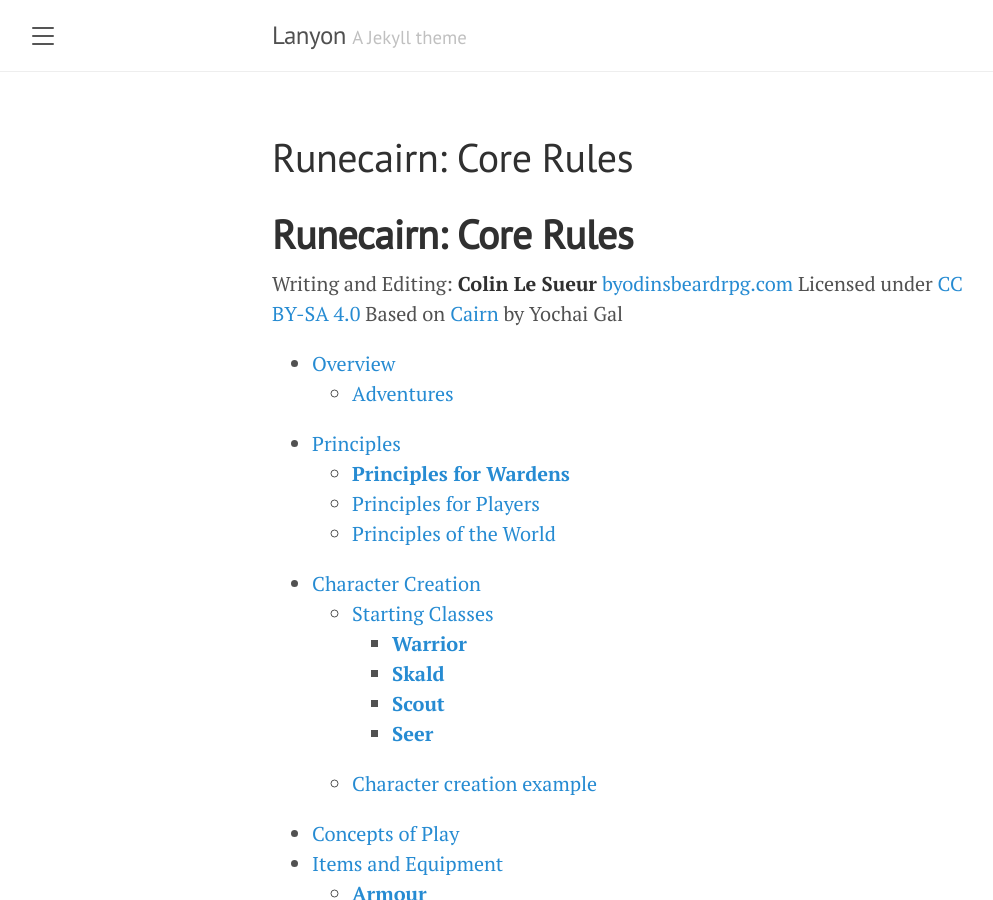
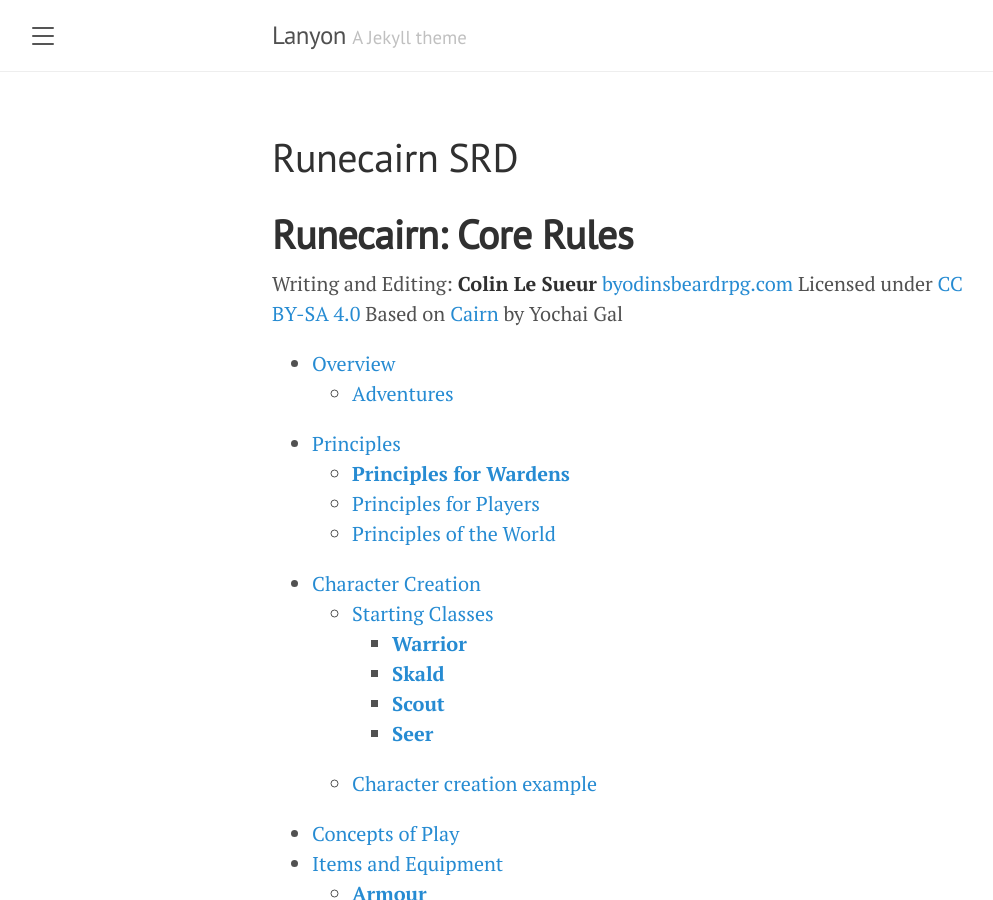
Before and after one commit to byodinsbeardrpg/byodinsbeardrpg.github.io, a Jekyll site: the page built from runecairn.md, in a window 1280 px wide and 900 px high. Shown: the whole window, without its empty margins (8-1001 px from the left). Built offline with Jekyll 4.4.1, drawn with Linux system fonts in a browser that asks for light colours; our own code applies the rules of GitHub Pages for plain Markdown files.

Commit message:
Update runecairn.md

```diff
--- a/runecairn.md
+++ b/runecairn.md
@@ -1,3 +1,7 @@
+---
+layout: page
+title: Runecairn SRD
+---
 # **Runecairn: Core Rules**
 
 Writing and Editing: **Colin Le Sueur**
```
